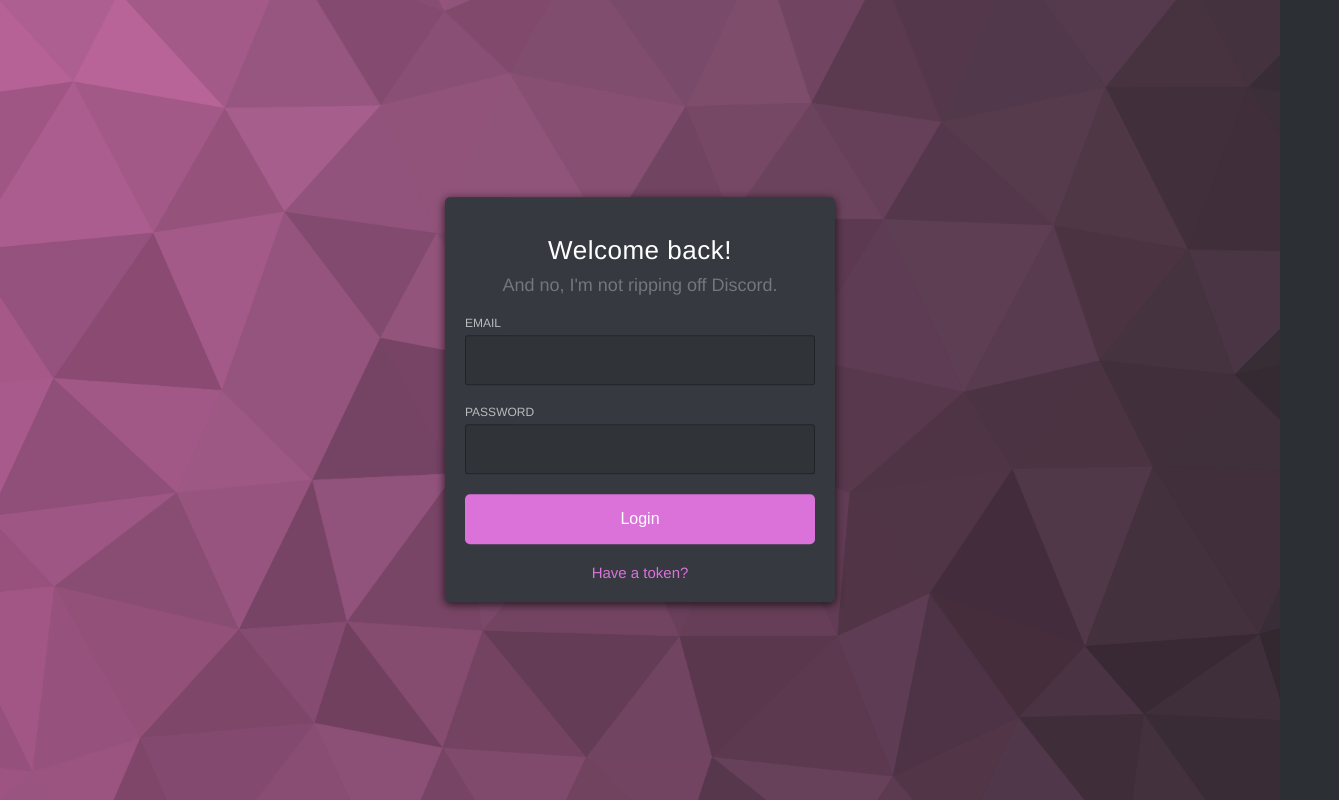
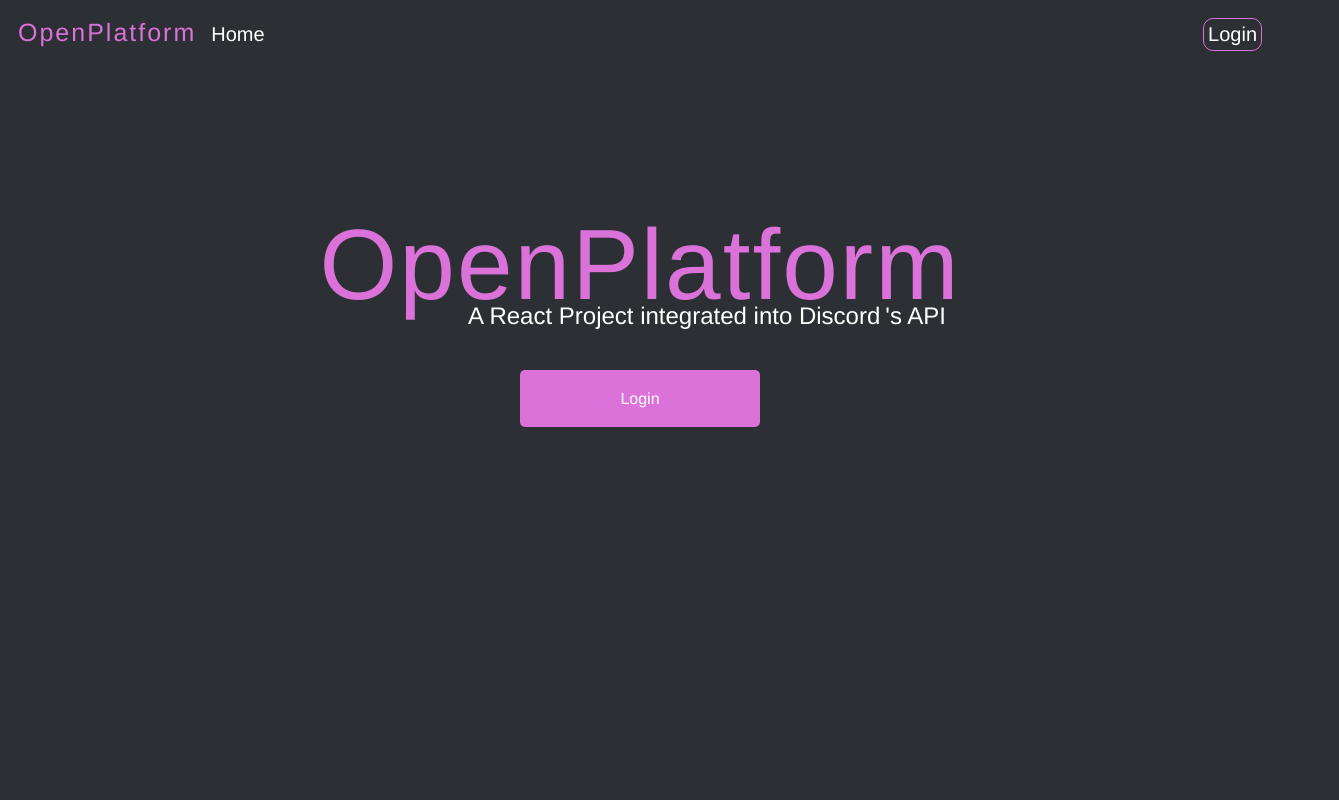
Before and after one commit to connorwolf/openplatform, a React app: page / in a window 1280 px wide. Shown: the whole page, 1339 px wide, since content can reach past the window. Built offline with nearby package versions, Linux system fonts and the light colour scheme.

Commit message:
add HomePage page, routing for Login

```diff
--- a/src/css/_colours.scss
+++ b/src/css/_colours.scss
@@ -7,3 +7,6 @@ $background1: #36393f;
 
 $subheading1: #72767d;
 $subheading2: #b9bbbe;
+
+$button-hover: #c468c4;
+$button-active: #ae5bae;
--- a/src/index.js
+++ b/src/index.js
@@ -1,9 +1,14 @@
 import React from 'react';
 import ReactDOM from 'react-dom';
+import {
+    BrowserRouter as Router,
+    Route
+} from 'react-router-dom';
 
 import registerServiceWorker from './registerServiceWorker';
 
 import AuthScreen from './pages/AuthScreen';
+import HomePage from './pages/HomePage';
 import './css/app.css';
 
 class App extends React.Component {
@@ -12,7 +17,12 @@ class App extends React.Component {
     }
     render() {
         return(
-            <AuthScreen/>
+            <Router>
+                <div>
+                    <Route exact path="/" component={HomePage}/>
+                    <Route path="/login" component={AuthScreen}/>
+                </div>
+            </Router>
         );
     }
 }
--- a/src/components/AuthBox/AuthBox.scss
+++ b/src/pages/AuthScreen/components/AuthBox/AuthBox.scss
@@ -1,4 +1,4 @@
-@import '../../css/_colours.scss';
+@import '../../../../css/_colours.scss';
 
 .authbox {
     .lg-cont {
--- a/src/components/AuthBox/index.js
+++ b/src/pages/AuthScreen/components/AuthBox/index.js
@@ -59,8 +59,8 @@ class AuthBox extends React.Component {
                             <h1>Welcome back!</h1>
                             <h2>And no, I'm not ripping off Discord.</h2>
 
-                            <Route exact path="/" component={EmailPasswordAuth}/>
-                            <Route path="/token" component={TokenAuth}/>
+                            <Route exact path="/login/" component={EmailPasswordAuth}/>
+                            <Route path="/login/token/" component={TokenAuth}/>
                         </div>
                     </Router>
                 </div>
--- a/src/components/TokenAuth/index.js
+++ b/src/pages/AuthScreen/components/EmailPasswordAuth/index.js
@@ -1,14 +1,15 @@
 import React from 'react';
 import { Link } from 'react-router-dom';
 
-import TextField from '../TextField';
-import Button from '../Button';
+import TextField from '../../../../components/TextField';
+import Button from '../../../../components/Button';
 
-class TokenAuth extends React.Component {
+class EmailPasswordAuth extends React.Component {
     constructor() {
         super()
         this.state = {
-            token: ''
+            email: '',
+            password: ''
         }
 
         this.handleFieldChange = this.handleFieldChange.bind(this);
@@ -24,14 +25,15 @@ class TokenAuth extends React.Component {
     render() {
         return(
             <div>
-                <TextField name="token" type="text" onChange={this.handleFieldChange} value={this.state["token"]}/>
+                <TextField name="email" type="email" onChange={this.handleFieldChange} value={this.state["email"]}/>
+                <TextField name="password" type="password" onChange={this.handleFieldChange} value={this.state["password"]} />
                 <Button text="Login" color="pinkple" onClick={this.handleLogin}/>
                 <div className="authbox token-wrapper">
-                    <Link to='/'>Prefer an email and password?</Link>
+                    <Link to='/login/token'>Have a token?</Link>
                 </div>
             </div>
         );
     }
 }
 
-export default TokenAuth;
+export default EmailPasswordAuth;
--- a/src/components/EmailPasswordAuth/index.js
+++ b/src/pages/AuthScreen/components/TokenAuth/index.js
@@ -1,15 +1,14 @@
 import React from 'react';
 import { Link } from 'react-router-dom';
 
-import TextField from '../TextField';
-import Button from '../Button';
+import TextField from '../../../../components/TextField';
+import Button from '../../../../components/Button';
 
-class EmailPasswordAuth extends React.Component {
+class TokenAuth extends React.Component {
     constructor() {
         super()
         this.state = {
-            email: '',
-            password: ''
+            token: ''
         }
 
         this.handleFieldChange = this.handleFieldChange.bind(this);
@@ -25,15 +24,14 @@ class EmailPasswordAuth extends React.Component {
     render() {
         return(
             <div>
-                <TextField name="email" type="email" onChange={this.handleFieldChange} value={this.state["email"]}/>
-                <TextField name="password" type="password" onChange={this.handleFieldChange} value={this.state["password"]} />
+                <TextField name="token" type="text" onChange={this.handleFieldChange} value={this.state["token"]}/>
                 <Button text="Login" color="pinkple" onClick={this.handleLogin}/>
                 <div className="authbox token-wrapper">
-                    <Link to='/token'>Have a token?</Link>
+                    <Link to='/login/'>Prefer an email and password?</Link>
                 </div>
             </div>
         );
     }
 }
 
-export default EmailPasswordAuth;
+export default TokenAuth;
--- /dev/null
+++ b/src/pages/HomePage/HomePage.scss
@@ -0,0 +1,79 @@
+@import '../../css/_colours';
+
+.home {
+    .content {
+        text-align: center;
+
+        .header {
+
+            h1 {
+                margin-top: 150px;
+                margin-bottom: 0px;
+                font-size: 100px;
+                letter-spacing: 2px;
+                color: $pinkple;
+                font-weight: 100;
+            }
+
+            h2 {
+                position: relative;
+                bottom: 40px;
+                left: 67px;
+                color: white;
+                font-weight: 100;
+            }
+
+            a:hover {
+                color: $button-hover
+            }
+
+            a:active {
+                color: $button-active
+            }
+
+            a {
+                padding-right: 5px;
+                color: white;
+                text-decoration: none;
+                transition: background-color .2s ease, color .2s ease;
+            }
+        }
+
+        .login-button {
+            a:hover {
+                background-color: #c468c4;
+            }
+
+            a:active {
+                background-color: #ae5bae;
+            }
+
+            a {
+                text-decoration: none;
+
+                border: none;
+                width: 100%;
+                height: 50px;
+                border-radius: 5px;
+                background-color: white;
+                font-size: 16px;
+                user-select: none;
+                outline: none;
+                transition: background-color .2s ease, color .2s ease;
+                background-color: $pinkple;
+                color: white;
+
+                padding: 20px;
+                padding-left: 100px;
+                padding-right: 100px;
+            }
+
+        }
+    }
+
+    .divider {
+        width: 1px;
+        height: 100%;
+        background-color: white;
+    }
+}
--- /dev/null
+++ b/src/pages/HomePage/components/NavBar/NavBar.scss
@@ -0,0 +1,42 @@
+@import '../../../../css/_colours';
+
+.navbar {
+
+    text-align: left;
+
+    padding: 10px;
+
+    a:hover {
+        color: $button-hover
+    }
+
+    a:active {
+        color: $button-active
+    }
+
+    a {
+        padding-right: 5px;
+        color: white;
+        font-size: 20px;
+        text-decoration: none;
+
+        transition: background-color .2s ease,
+        color .2s ease;
+
+    }
+
+    span {
+        padding-right: 15px;
+        color: $pinkple;
+        font-size: 25px;
+        font-weight: 100;
+        letter-spacing: 2px;
+    }
+
+    .navlink-right {
+        float: right;
+        border: 1px solid $pinkple;
+        border-radius: 10px;
+        padding: 4px;
+    }
+}
--- /dev/null
+++ b/src/pages/HomePage/components/NavBar/NavLink.js
@@ -0,0 +1,18 @@
+import React from 'react'
+import { Link } from 'react-router-dom';
+
+class NavLink extends React.Component {
+    constructor(props) {
+        super(props);
+        this.name = props.link.name;
+        this.path = props.link.path;
+
+        props.link.side == 'right' ? this.className = 'navlink-right' : this.className = 'navlink-left';
+
+    }
+    render() {
+        return <Link to={this.path} className={this.className}>{this.name}</Link>;
+    }
+}
+
+export default NavLink;
--- /dev/null
+++ b/src/pages/HomePage/components/NavBar/index.js
@@ -0,0 +1,18 @@
+import React from 'react'
+
+import NavLink from './NavLink';
+
+import './NavBar.css';
+
+class NavBar extends React.Component {
+    render() {
+        return(
+            <div className="homepage navbar">
+                <span>OpenPlatform</span>
+                {this.props.links.map(link => <NavLink key={link.id} link={link}/>)}
+            </div>
+        );
+    }
+}
+
+export default NavBar;
--- /dev/null
+++ b/src/pages/HomePage/index.js
@@ -0,0 +1,43 @@
+import React from 'react';
+import { Link } from 'react-router-dom';
+
+import NavBar from './components/NavBar';
+
+import './HomePage.css';
+
+class HomePage extends React.Component {
+    constructor(props) {
+        super(props);
+        this.pages = [{
+            name: 'Home',
+            path: '/',
+            id: 0,
+            side: 'left'
+        }, {
+            name: 'Login',
+            path: '/login',
+            id: 1,
+            side: 'right'
+        }];
+    }
+    render() {
+        return (
+            <div className="home">
+                <header>
+                    <NavBar links={this.pages}/>
+                </header>
+                <div className="content">
+                    <div className="header">
+                        <h1>OpenPlatform</h1>
+                        <h2>A React Project integrated into <a href="https://discordapp.com/">Discord</a>'s API</h2>
+                    </div>
+                    <div className="login-button">
+                        <Link to='/login'>Login</Link>
+                    </div>
+                </div>
+            </div>
+        );
+    }
+}
+
+export default HomePage;
```
Also changed, not shown: src/pages/AuthScreen/index.js (+5 -5 lines), src/pages/AuthScreen/components/AuthBox/AuthBox.css (renamed from src/components/AuthBox/AuthBox.css), src/pages/AuthScreen/components/AuthBox/load.svg (renamed from src/components/AuthBox/load.svg), src/pages/HomePage/HomePage.css (added), src/pages/HomePage/components/NavBar/NavBar.css (added).
